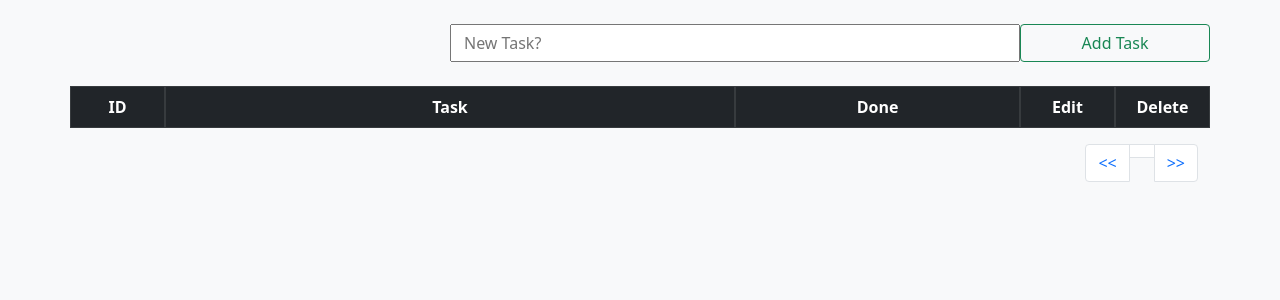
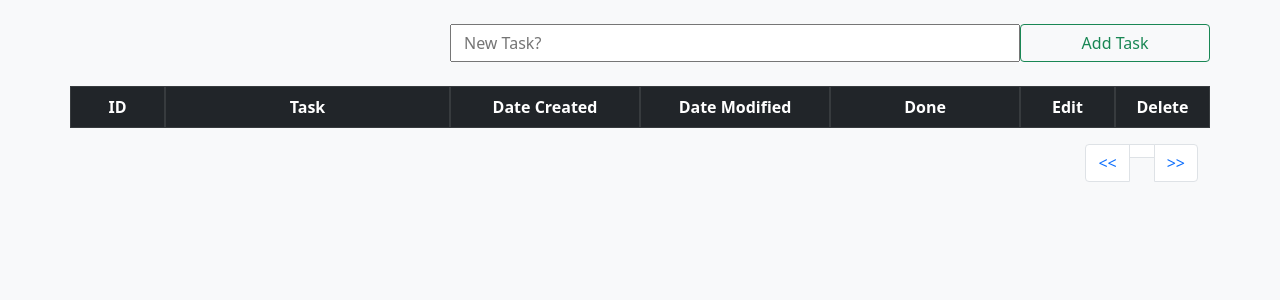
Before and after one commit to JoeDimumbi/Django-Simple-Todolist-App, a Django app: template taskmate/todolist_app/templates/todolist.html in a window 1280 px wide. Shown: the part 75-375 px from the top of the page. Run offline with Django 3.2, Linux system fonts and the light colour scheme; the template is opened without the code that fills it, so the values that code supplies are empty; parts of the project's set-up code (start-up, migrations or seed data) failed here and were passed over.

Commit message:
Added Created_at & Updated_at

```diff
--- a/taskmate/todolist_app/admin.py
+++ b/taskmate/todolist_app/admin.py
@@ -1,5 +1,6 @@
 from django.contrib import admin
-from .models import TaskList
+from .models import *
 
 # Register your models here.
 admin.site.register(TaskList)
+admin.site.register(Product)
--- a/taskmate/todolist_app/form.py
+++ b/taskmate/todolist_app/form.py
@@ -1,5 +1,5 @@
 from django import forms
-from .models import TaskList
+from .models import *
 
 
 class TaskForm(forms.ModelForm):
--- a/taskmate/todolist_app/templates/todolist.html
+++ b/taskmate/todolist_app/templates/todolist.html
@@ -27,8 +27,10 @@
       <thead class="table-dark">
         <tr class="row">
           <th class="col-1">ID</th>
-          <th class="col-6">Task</th>
-          <th class="col-3">Done</th>
+          <th class="col-3">Task</th>
+          <th class="col-2">Date Created</th>
+          <th class="col-2">Date Modified</th>
+          <th class="col-2">Done</th>
           <th class="col-1">Edit</th>
           <th class="col-1">Delete</th>
         </tr>
@@ -39,16 +41,20 @@
           {% if obj.done %}
             <tr class="table-success row">
               <td class="col-1">{{obj.id}} </td>
-              <td class="col-6">{{obj.task}}</td>
-              <td class="col-3"><a href="{% url 'pending_task' obj.id%}"><button type="button" class="btn btn-outline-dark">Mark This Pending</button></a></td>
+              <td class="col-3">{{obj.task}}</td>
+              <td class="col-2">{{obj.created_at}}</td>
+              <td class="col-2">{{obj.updated_at}}</td>
+              <td class="col-2"><a href="{% url 'pending_task' obj.id%}"><button type="button" class="btn btn-outline-dark">Mark This Pending</button></a></td>
               <td class="col-1"><a href="{% url 'edit_task' obj.id%}"><button type="button" class="btn btn-outline-warning">Edit</button> </a></td>
               <td class="col-1"><a href="{% url 'delete_task' obj.id%}"><button type="button" class="btn btn-outline-danger">Delete</button> </a></td>
             </tr>
           {% else %}
             <tr class="row">
               <td class="col-1">{{obj.id}} </td>
-              <td class="col-6">{{obj.task}}</td>
-              <td class="col-3"><a href="{% url 'complete_task' obj.id%}"><button type="button" class="btn btn-outline-dark">Mark This Completed</button></a></td>
+              <td class="col-3">{{obj.task}}</td>
+              <td class="col-2">{{obj.created_at}}</td>
+              <td class="col-2">{{obj.updated_at}}</td>
+              <td class="col-2"><a href="{% url 'complete_task' obj.id%}"><button type="button" class="btn btn-outline-dark">Mark This Completed</button></a></td>
               <td class="col-1"><a href="{% url 'edit_task' obj.id%}"> <button type="button" class="btn btn-outline-warning">Edit</button> </a></td>
               <td class="col-1"><a href="{% url 'delete_task' obj.id%}"> <button type="button" class="btn btn-outline-danger">Delete</button> </a></td>
           </tr>
```
Also changed, not shown: taskmate/todolist_app/models.py (+13 -1 lines), taskmate/todolist_app/templates/basde.html (deleted, +0 -45 lines), taskmate/todolist_app/migrations/0002_product.py (added), taskmate/todolist_app/migrations/0003_tasklist_created_at.py (added), taskmate/todolist_app/migrations/0004_alter_tasklist_created_at.py (added), taskmate/todolist_app/migrations/0005_tasklist_updated_at.py (added).
